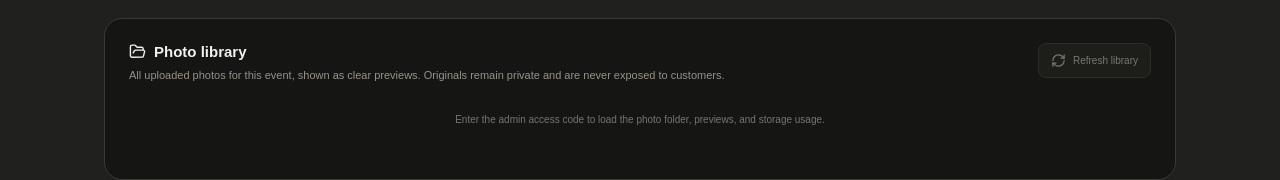
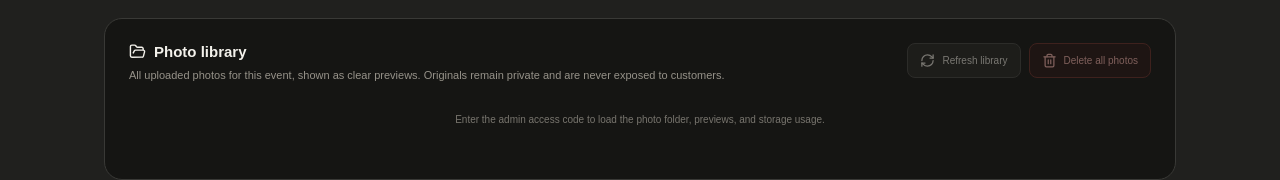
Before and after one commit to thesmfstudios-cloud/Face-match, a Next.js app: page /admin in a window 1280 px wide. Shown: the part 690-870 px from the top of the page. Built offline with nearby package versions, Linux system fonts and the light colour scheme; a web font is replaced by a local one.

Commit message:
Add secure delete all event photos control

```diff
--- a/app/admin/page.js
+++ b/app/admin/page.js
@@ -1,7 +1,7 @@
 'use client';
 
 import { useRef, useState } from 'react';
-import { ArrowRight, CheckCircle2, FolderOpen, HardDrive, ImagePlus, Lock, Loader2, RefreshCw, Upload } from 'lucide-react';
+import { ArrowRight, CheckCircle2, FolderOpen, HardDrive, ImagePlus, Lock, Loader2, RefreshCw, Trash2, Upload } from 'lucide-react';
 import { getSupabaseBrowser } from '../../lib/supabase-browser';
 
 const EVENT_SLUG = 'sam-college-2026';
@@ -16,6 +16,7 @@ export default function AdminUploadPage() {
   const [busy, setBusy] = useState(false);
   const [library, setLibrary] = useState(null);
   const [loadingLibrary, setLoadingLibrary] = useState(false);
+  const [deletingAll, setDeletingAll] = useState(false);
 
   const loadLibrary = async () => {
     if (!code || loadingLibrary) return;
@@ -34,6 +35,30 @@ export default function AdminUploadPage() {
       setStatus(`Library failed: ${error?.message || 'Unknown error'}`);
     } finally {
       setLoadingLibrary(false);
+    }
+  };
+
+  const deleteAllPhotos = async () => {
+    if (!code || deletingAll) return;
+    const confirmed = window.confirm('Delete all event photos?\n\nThis permanently removes all originals, previews, and database photo records for this event. This cannot be undone.');
+    if (!confirmed) return;
+    setDeletingAll(true);
+    try {
+      const res = await fetch('/api/admin/delete-event-photos', {
+        method: 'POST',
+        headers: { 'Content-Type': 'application/json', 'x-admin-code': code },
+        body: JSON.stringify({ eventSlug: EVENT_SLUG, confirm: true }),
+      });
+      const text = await res.text();
+      let body;
+      try { body = JSON.parse(text); } catch { throw new Error(text.slice(0, 180) || `Delete error (${res.status})`); }
+      if (!res.ok) throw new Error(body.error || 'Could not delete event photos.');
+      setLibrary(null);
+      setStatus(`✓ Deleted ${body.deleted?.originals || 0} originals and ${body.deleted?.previews || 0} previews. Event photo library is now empty.`);
+    } catch (error) {
+      setStatus(`Delete failed: ${error?.message || 'Unknown error'}`);
+    } finally {
+      setDeletingAll(false);
     }
   };
 
@@ -152,7 +177,7 @@ export default function AdminUploadPage() {
           <div style={{ marginTop: 12, color: '#aaa69d', fontSize: 12 }}>{files.length ? `${files.length} files selected${files.length >= MAX_BATCH ? ' (maximum)' : ''}` : 'Select up to 500 photos per batch'}</div>
         </div>
         {files.length > 0 && <button disabled={!code || busy} onClick={upload} style={{ marginTop: 16, width: '100%', background: '#f3f1eb', color: '#111', border: 0, borderRadius: 10, padding: 14, fontWeight: 800, cursor: busy ? 'wait' : 'pointer', opacity: !code || busy ? .45 : 1 }}>{busy ? <><Loader2 size={17} className="spin"/> Working…</> : <>Upload {Math.min(files.length, MAX_BATCH)} photos <ArrowRight size={17}/></>}</button>}
-        {status && <div style={{ marginTop: 15, fontSize: 12, color: status.startsWith('Upload failed') || status.startsWith('Library failed') ? '#ffaaa5' : '#a9e4b4', display: 'flex', gap: 7, alignItems: 'flex-start' }}>{!(status.startsWith('Upload failed') || status.startsWith('Library failed')) && <CheckCircle2 size={16}/>} <span>{status}</span></div>}
+        {status && <div style={{ marginTop: 15, fontSize: 12, color: status.startsWith('Upload failed') || status.startsWith('Library failed') || status.startsWith('Delete failed') ? '#ffaaa5' : '#a9e4b4', display: 'flex', gap: 7, alignItems: 'flex-start' }}>{!(status.startsWith('Upload failed') || status.startsWith('Library failed') || status.startsWith('Delete failed')) && <CheckCircle2 size={16}/>} <span>{status}</span></div>}
       </div>
 
       <section style={{ marginTop: 18, background: '#151513', border: '1px solid #393936', borderRadius: 18, padding: 24 }}>
@@ -161,7 +186,10 @@ export default function AdminUploadPage() {
             <div style={{ display: 'flex', alignItems: 'center', gap: 8, fontWeight: 800, fontSize: 15 }}><FolderOpen size={17}/> Photo library</div>
             <p style={{ margin: '7px 0 0', color: '#969289', fontSize: 11, lineHeight: 1.55 }}>All uploaded photos for this event, shown as clear previews. Originals remain private and are never exposed to customers.</p>
           </div>
-          <button disabled={!code || loadingLibrary} onClick={loadLibrary} style={{ background: '#252522', color: '#ddd9d0', border: '1px solid #44433f', borderRadius: 8, padding: '9px 12px', fontSize: 10, display: 'flex', alignItems: 'center', gap: 7, cursor: 'pointer', opacity: !code || loadingLibrary ? .5 : 1 }}>{loadingLibrary ? <Loader2 size={15} className="spin"/> : <RefreshCw size={15}/>} Refresh library</button>
+          <div style={{ display: 'flex', gap: 8, flexWrap: 'wrap' }}>
+            <button disabled={!code || loadingLibrary} onClick={loadLibrary} style={{ background: '#252522', color: '#ddd9d0', border: '1px solid #44433f', borderRadius: 8, padding: '9px 12px', fontSize: 10, display: 'flex', alignItems: 'center', gap: 7, cursor: 'pointer', opacity: !code || loadingLibrary ? .5 : 1 }}>{loadingLibrary ? <Loader2 size={15} className="spin"/> : <RefreshCw size={15}/>} Refresh library</button>
+            <button disabled={!code || loadingLibrary || deletingAll || !library?.photos?.length} onClick={deleteAllPhotos} style={{ background: '#2b1715', color: '#ffb9b2', border: '1px solid #71312b', borderRadius: 8, padding: '9px 12px', fontSize: 10, display: 'flex', alignItems: 'center', gap: 7, cursor: deletingAll ? 'wait' : 'pointer', opacity: !code || loadingLibrary || deletingAll || !library?.photos?.length ? .45 : 1 }}>{deletingAll ? <Loader2 size={15} className="spin"/> : <Trash2 size={15}/>} Delete all photos</button>
+          </div>
         </div>
 
         {!library ? <div style={{ padding: '30px 0', textAlign: 'center', color: '#78756e', fontSize: 10 }}>Enter the admin access code to load the photo folder, previews, and storage usage.</div> : <>
```
